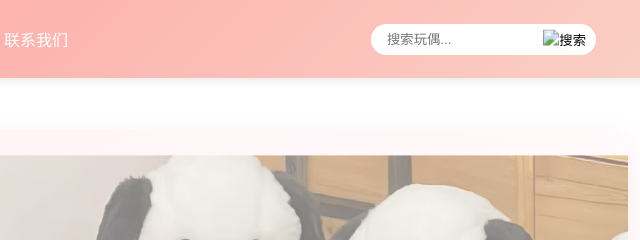
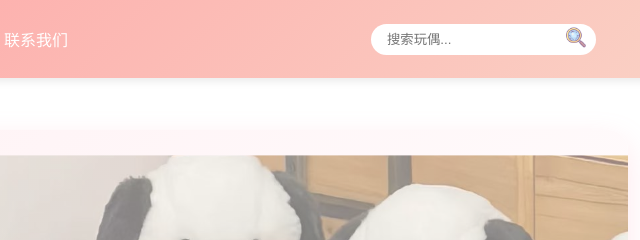
Before and after one commit to linmolife/li, a plain HTML site: page index.html in a window 1280 px wide. Shown: the top 240 px of the page, 612-1252 px from the left. Drawn offline with Linux system fonts and the light colour scheme.

Commit message:
Update index.html

```diff
--- a/index.html
+++ b/index.html
@@ -29,7 +29,7 @@
 
                 <div class="search-box">
                     <input type="text" placeholder="搜索玩偶...">
-                    <button type="submit"><img src="image/搜索图标png.png" alt="搜索"></button>
+                    <button type="submit"><img src="搜索图标png.png" alt="搜索"></button>
                 </div>
             </div>
         </nav>>
```
